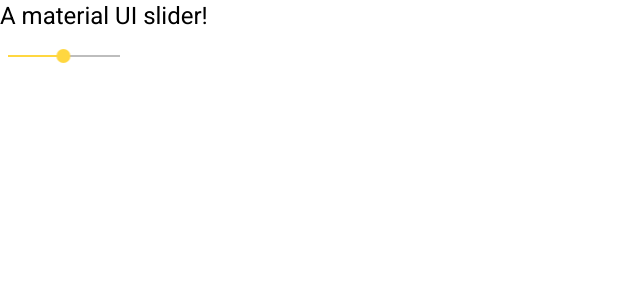
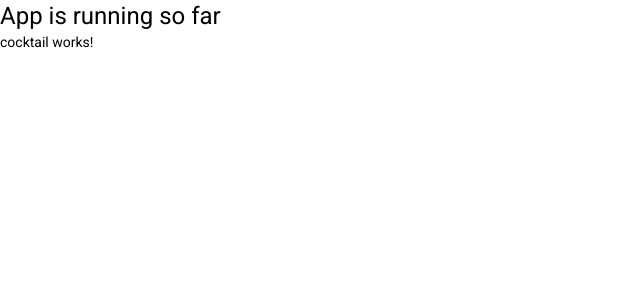
Before and after one commit to JohanGJensen/cocktail_lookup_angular, an Angular app: page / in a window 1280 px wide. Shown: the top 300 px of the page, without its empty margins (0-640 px from the left). Built offline with nearby package versions, Linux system fonts and the light colour scheme.

Commit message:
add cocktail module

```diff
--- a/src/app/app.component.html
+++ b/src/app/app.component.html
@@ -7,10 +7,9 @@
 
 
 <div class="content" role="main">
+  <h1 class="h1-headline">App is running so far</h1>
 
-  <h1 class="h1-headline">A material UI slider!</h1>
-  <mat-slider min="1" max="100" step="1" value="50"></mat-slider>
-
+  <app-cocktail></app-cocktail>
 </div>
 
 <!-- <router-outlet></router-outlet> -->
--- a/src/app/app.component.ts
+++ b/src/app/app.component.ts
@@ -1,4 +1,4 @@
-import { Component, NgModule } from '@angular/core';
+import { Component } from '@angular/core';
 
 @Component({
   selector: 'app-root',
--- /dev/null
+++ b/src/app/cocktail/cocktail.component.html
@@ -0,0 +1 @@
+<p>cocktail works!</p>
--- /dev/null
+++ b/src/app/cocktail/cocktail.component.ts
@@ -0,0 +1,15 @@
+import { Component, OnInit } from '@angular/core';
+
+@Component({
+  selector: 'app-cocktail',
+  templateUrl: './cocktail.component.html',
+  styleUrls: ['./cocktail.component.scss']
+})
+export class CocktailComponent implements OnInit {
+
+  constructor() { }
+
+  ngOnInit(): void {
+  }
+
+}
```
Also changed, not shown: src/app/app.module.ts (+5 -5 lines), src/app/cocktail/cocktail.module.ts (added, +15 -0 lines), src/app/cocktail/cocktail.component.scss (added), 1 other file (tests, documents, lock files or other folders).
